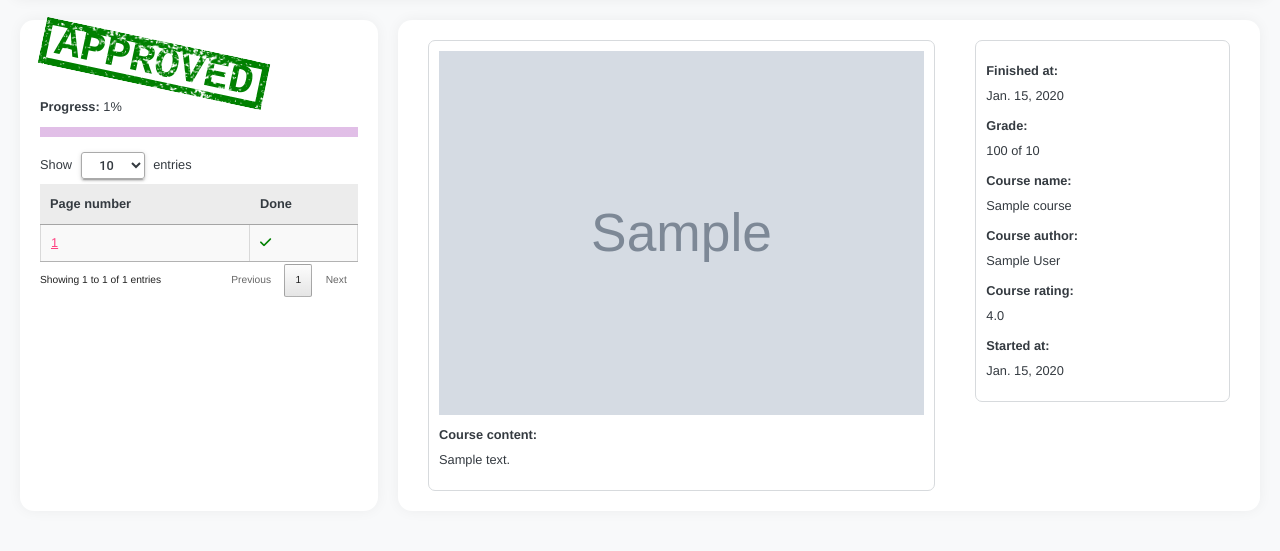
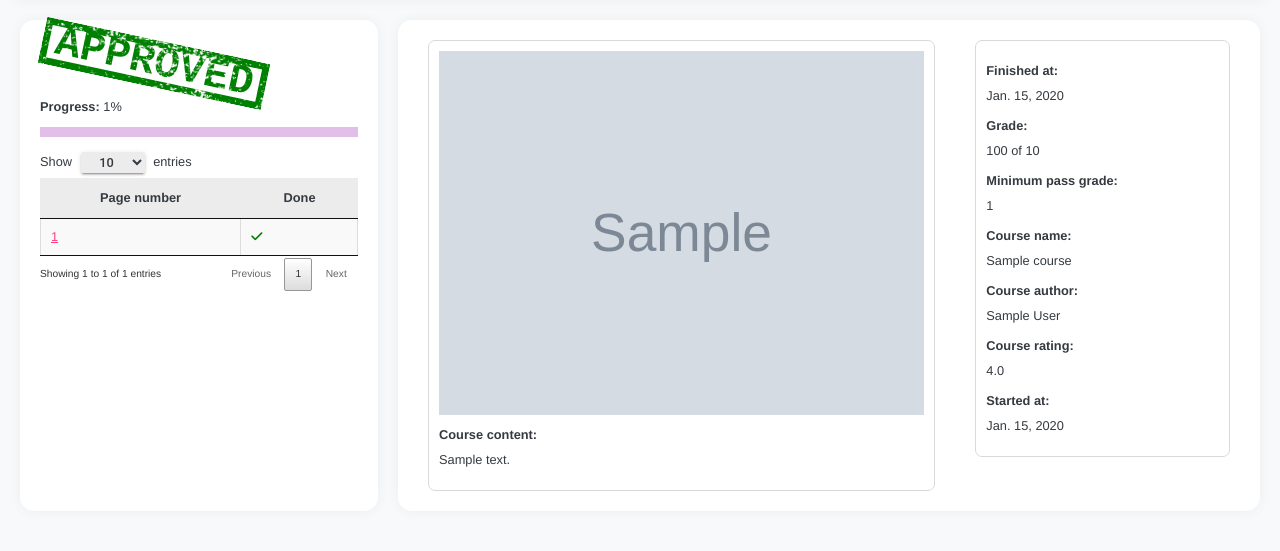
Before and after one commit to DanaKlimova/eLearning, a Django app: page /courses/learn/1/home/welcome/ in a window 1280 px wide. Shown: the part 102-653 px from the top of the page. Run offline with Django 3.2, Linux system fonts and the light colour scheme; a user stored in the database is signed in; tables that the repository leaves empty hold one stand-in row (values such as "Sample post"); grey boxes marked "Sample" are stand-in pictures; some libraries are stand-ins or nearby versions.

Commit message:
Changed path to datatables on the 'course welcom' page. Added 'minimum pass grade'.

```diff
--- a/eLearning/courses/templates/courses/course_welcom.html
+++ b/eLearning/courses/templates/courses/course_welcom.html
@@ -5,9 +5,9 @@ Course enrollment detail
 {% endblock %}
 
 {% block styles %}
+{% load static %}
 <link rel="stylesheet" type="text/css"
-      href="https://cdn.datatables.net/v/dt/dt-1.10.20/cr-1.5.2/rr-1.2.6/sc-2.0.1/sp-1.0.1/sl-1.3.1/datatables.min.css"/>
-{% load static %}
+    href="{% static 'courses/datatables/datatables.min.css' %}"/>
 <link rel="stylesheet" href="{% static 'courses/css/base.css' %}" />
 <link rel="stylesheet" href="{% static 'courses/css/course_welcom.css' %}" />
 {% endblock %}
@@ -111,6 +111,13 @@ Course enrollment detail
                         {% endif %}
                     {% endif %}
                 </label>
+
+                <label class="text-data">
+                    <div class="bold">
+                        Minimum pass grade:
+                    </div>
+                    {{ course_enrollment.course.min_pass_grade|floatformat:"0" }}
+                </label>
                 {% endif %}
 
                 <label class="text-data">
@@ -173,7 +180,7 @@ Course enrollment detail
 {% block js_scripts %}
 <script src="https://kit.fontawesome.com/e278b3cacc.js" crossorigin="anonymous"></script>
 <script type="text/javascript"
-        src="https://cdn.datatables.net/v/dt/dt-1.10.20/cr-1.5.2/rr-1.2.6/sc-2.0.1/sp-1.0.1/sl-1.3.1/datatables.min.js">
+        src="{% static 'courses/datatables/datatables.min.js' %}">
 </script>
 
 <script>
```
